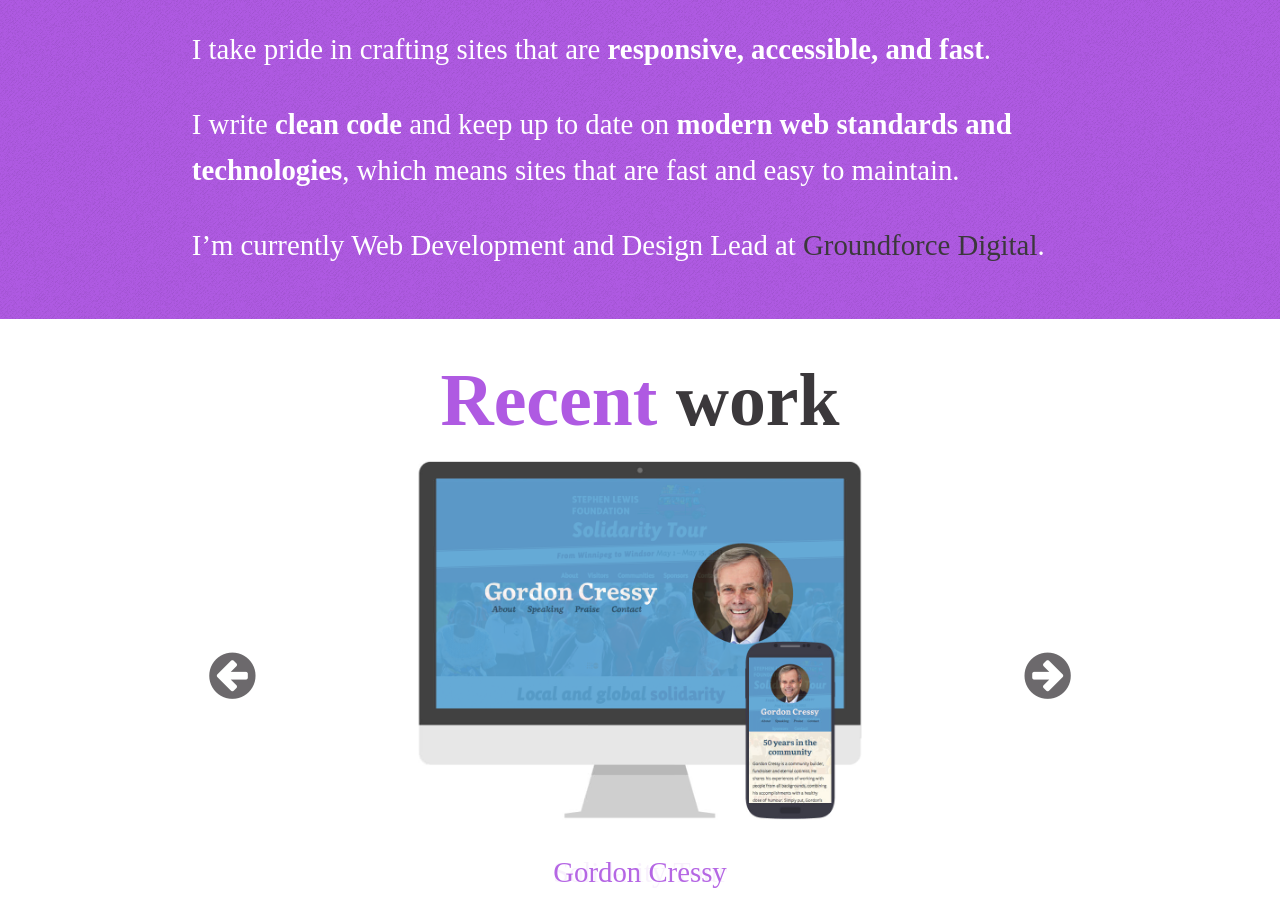
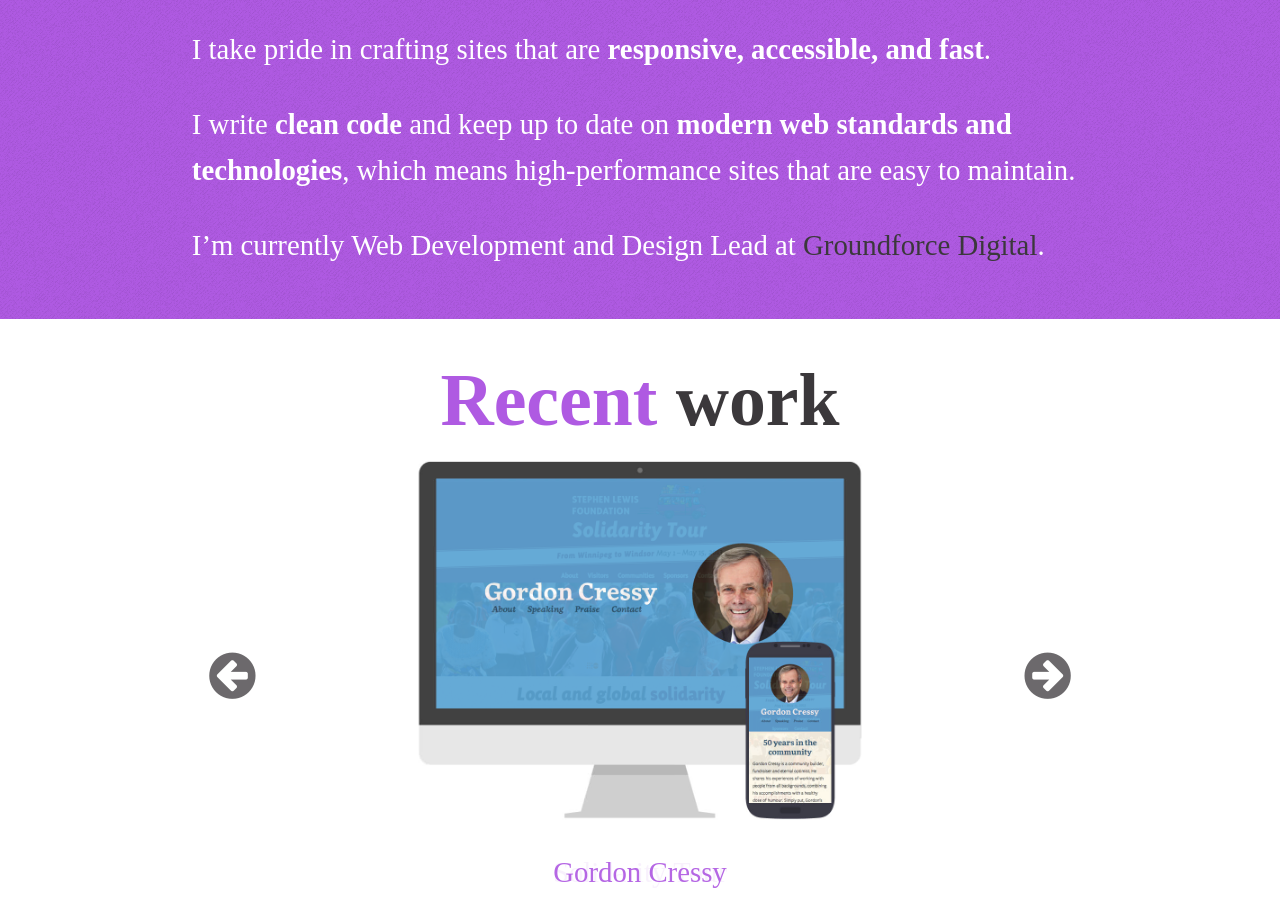
Before and after one commit to jeradg/jeradgallinger, a website: page index.html in a window 1280 px wide. Shown: the part 1070-1968 px from the top of the page. Drawn offline with nearby package versions, Linux system fonts and the light colour scheme.

Commit message:
Another small copy change.

```diff
--- a/index.html
+++ b/index.html
@@ -51,7 +51,7 @@
               I take pride in crafting sites that are <strong>responsive, accessible, and fast</strong>.
             </p>
             <p>
-              I write <strong>clean code</strong> and keep up to date on <strong>modern web standards and technologies</strong>, which means sites that are fast and easy to maintain.
+              I write <strong>clean code</strong> and keep up to date on <strong>modern web standards and technologies</strong>, which means high-performance sites that are easy to maintain.
             </p>
             <p>
               I&rsquo;m currently Web Development and Design Lead at <a href="http://www.groundforcedigital.com">Groundforce Digital</a>.
```
